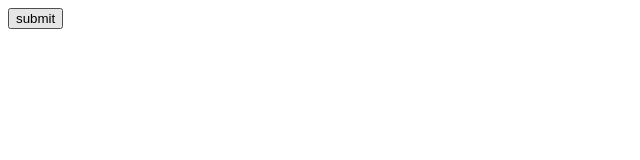
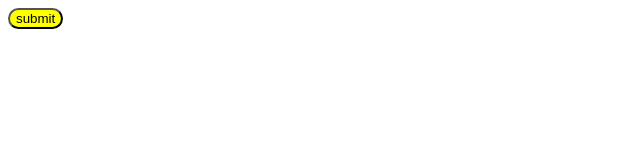
Before and after one commit to acciojob/hover-button-AartiRawat01, a website: page main.html in a window 1280 px wide. In both pictures the pointer is over the button "submit". Shown: the whole page, without its empty margins (0-640 px from the left). Drawn offline with Linux system fonts and the light colour scheme.

Commit message:
created a submission

```diff
--- a/styles.css
+++ b/styles.css
@@ -1,11 +1,11 @@
-.button{
+#button{
 	color:white;
 	background-color:black;
 	border-radius:5px;
 }
 
 
-.button:hover{
+#button:hover{
 	color:black;
 	background-color:yellow;
 	border-radius:30px;
```
